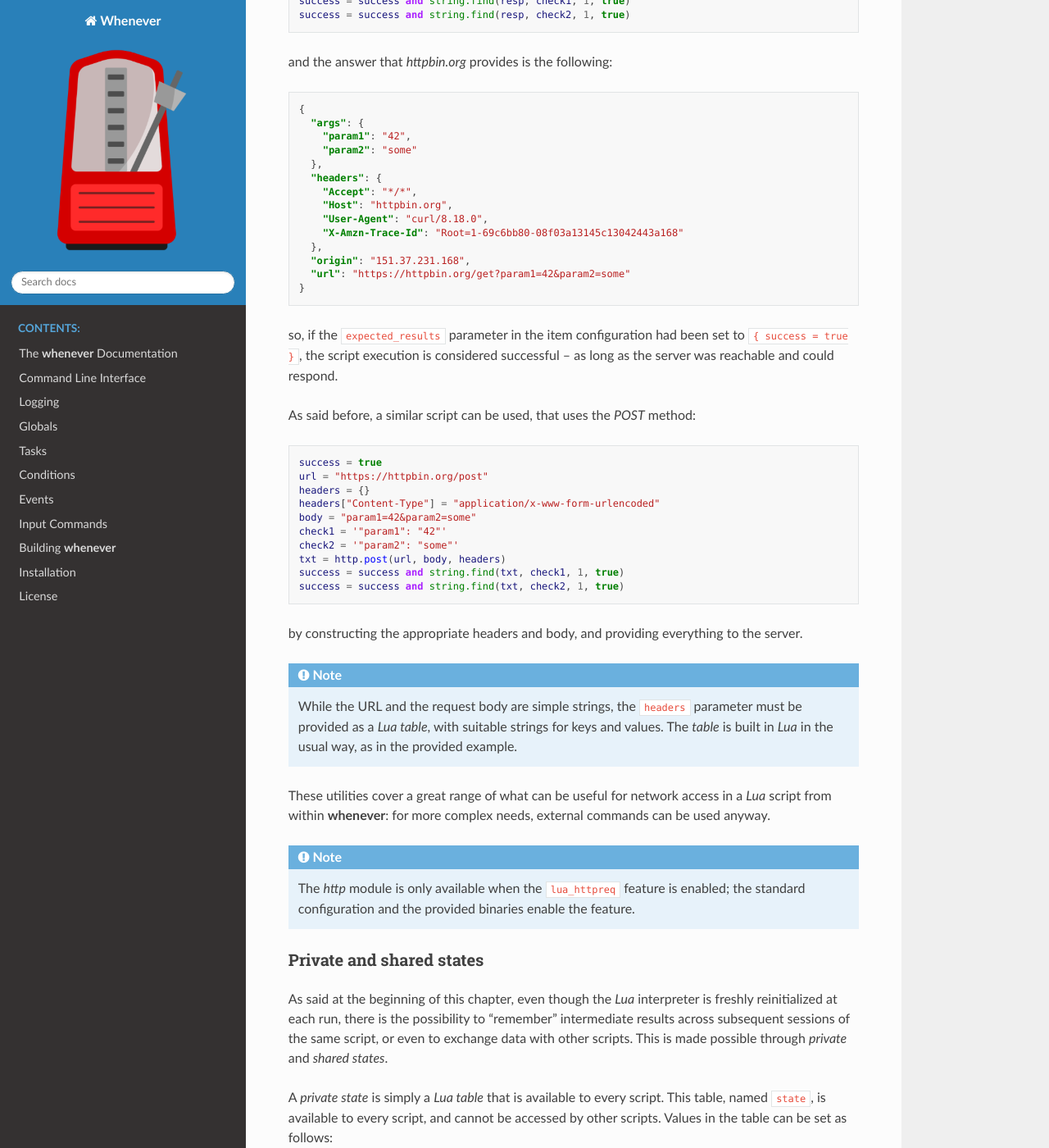
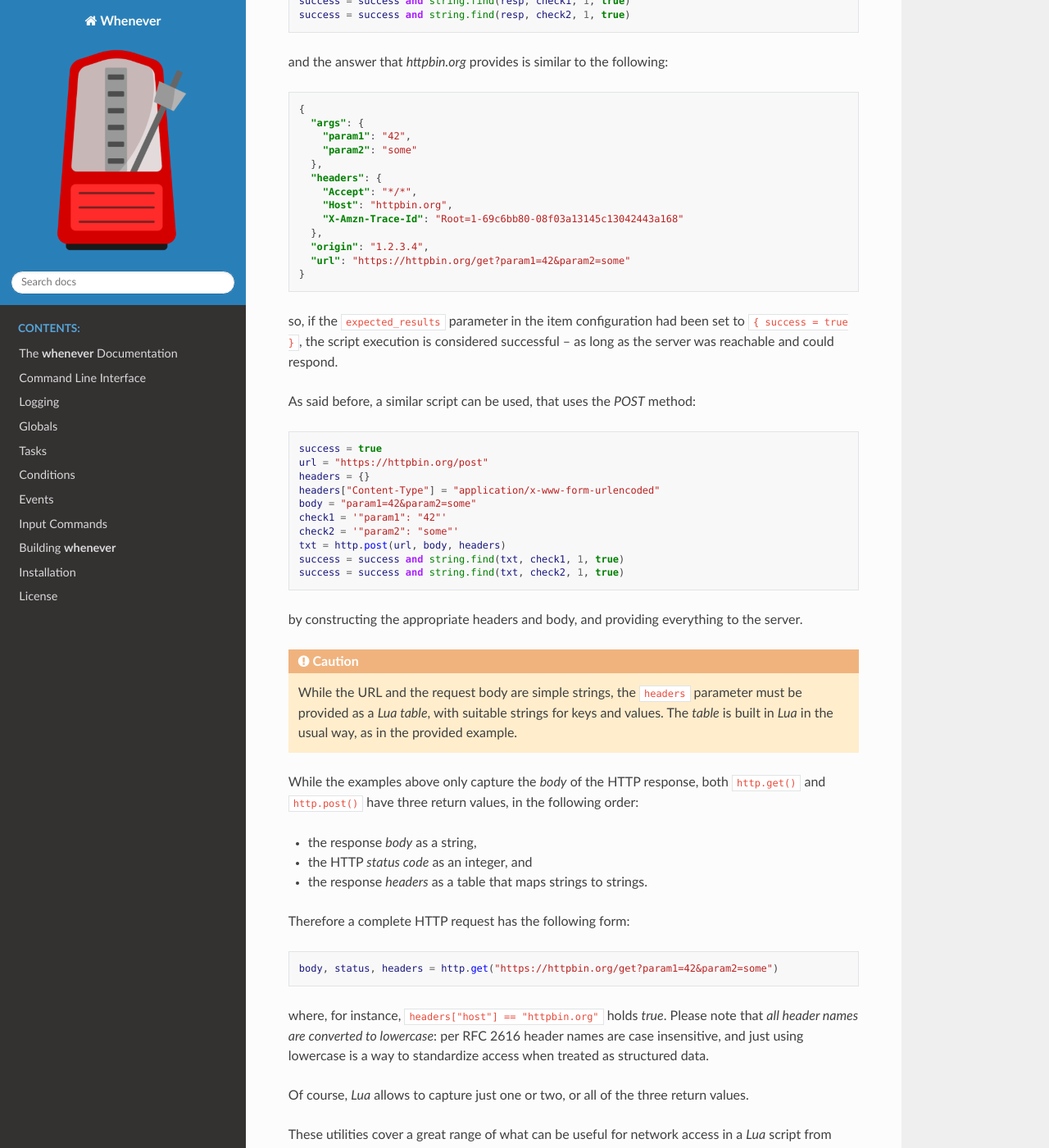
Before and after one commit to almostearthling/whenever, a Sphinx documentation site: the page built from docs/65.lua.rst, in a window 1280 px wide and 1400 px high, scrolled down 4910 px. Shown: the whole window at 82% size. Built offline with Sphinx 7.4.7 and the Read the Docs theme 3.1.0, drawn with Linux system fonts in a browser that asks for light colours.

Commit message:
docs: update Lua HTTP utilities documentation

```diff
--- a/docs/40.tasks.rst
+++ b/docs/40.tasks.rst
@@ -174,7 +174,7 @@ configuration file -- TOML helps in this sense, by allowing multiline strings by
 
 *Lua* based tasks can be considered more lightweight than *command* tasks, as the interpreter is
 embedded in **whenever**. Also, the embedded *Lua* interpreter is enriched with several utility
-functions that are explained in detail in the dedicated `section <_65-lua-enhancements>`__.
+functions, that are explained in detail in the dedicated `section <_65-lua-enhancements>`__.
 
 The configuration of *Lua* based tasks has the following form:
 
--- a/docs/50.conditions.rst
+++ b/docs/50.conditions.rst
@@ -553,7 +553,7 @@ first time, then the tasks are not executed anymore as long as this status persi
 one unsuccessful condition check (in which, of course, the tasks are not executed), at the
 following successful one the task run is performed again.
 
-Also, the embedded *Lua* interpreter is enriched with several utility functions that are explained
+Also, the embedded *Lua* interpreter is enriched with several utility functions, that are explained
 in detail in the dedicated `section <_65-lua-enhancements>`__. The dedicated `chapter <_65-lua>`__
 also describes with more detail the *Lua* environment in **whenever**.
 
--- a/docs/65.lua.rst
+++ b/docs/65.lua.rst
@@ -232,7 +232,7 @@ from an HTTP server:
   success = success and string.find(resp, check1, 1, true)
   success = success and string.find(resp, check2, 1, true)
 
-and the answer that *httpbin.org* provides is the following:
+and the answer that *httpbin.org* provides is similar to the following:
 
 .. code-block:: json
 
@@ -244,10 +244,9 @@ and the answer that *httpbin.org* provides is the following:
     "headers": {
       "Accept": "*/*",
       "Host": "httpbin.org",
-      "User-Agent": "curl/8.18.0",
       "X-Amzn-Trace-Id": "Root=1-69c6bb80-08f03a13145c13042443a168"
     },
-    "origin": "151.37.231.168",
+    "origin": "1.2.3.4",
     "url": "https://httpbin.org/get?param1=42&param2=some"
   }
 
@@ -272,10 +271,29 @@ As said before, a similar script can be used, that uses the *POST* method:
 
 by constructing the appropriate headers and body, and providing everything to the server.
 
-.. note::
+.. caution::
   While the URL and the request body are simple strings, the ``headers`` parameter must
   be provided as a *Lua table*, with suitable strings for keys and values. The *table*
   is built in *Lua* in the usual way, as in the provided example.
+
+While the examples above only capture the *body* of the HTTP response, both ``http.get()``
+and ``http.post()`` have three return values, in the following order:
+
+* the response *body* as a string,
+* the HTTP *status code* as an integer, and
+* the response *headers* as a table that maps strings to strings.
+
+Therefore a complete HTTP request has the following form:
+
+.. code-block:: lua
+
+  body, status, headers = http.get("https://httpbin.org/get?param1=42&param2=some")
+
+where, for instance, ``headers["host"] == "httpbin.org"`` holds *true*. Please note that *all
+header names are converted to lowercase*: per RFC 2616 header names are case insensitive, and
+just using lowercase is a way to standardize access when treated as structured data.
+
+Of course, *Lua* allows to capture just one or two, or all of the three return values.
 
 These utilities cover a great range of what can be useful for network access in a *Lua*
 script from within **whenever**: for more complex needs, external commands can be used
```
